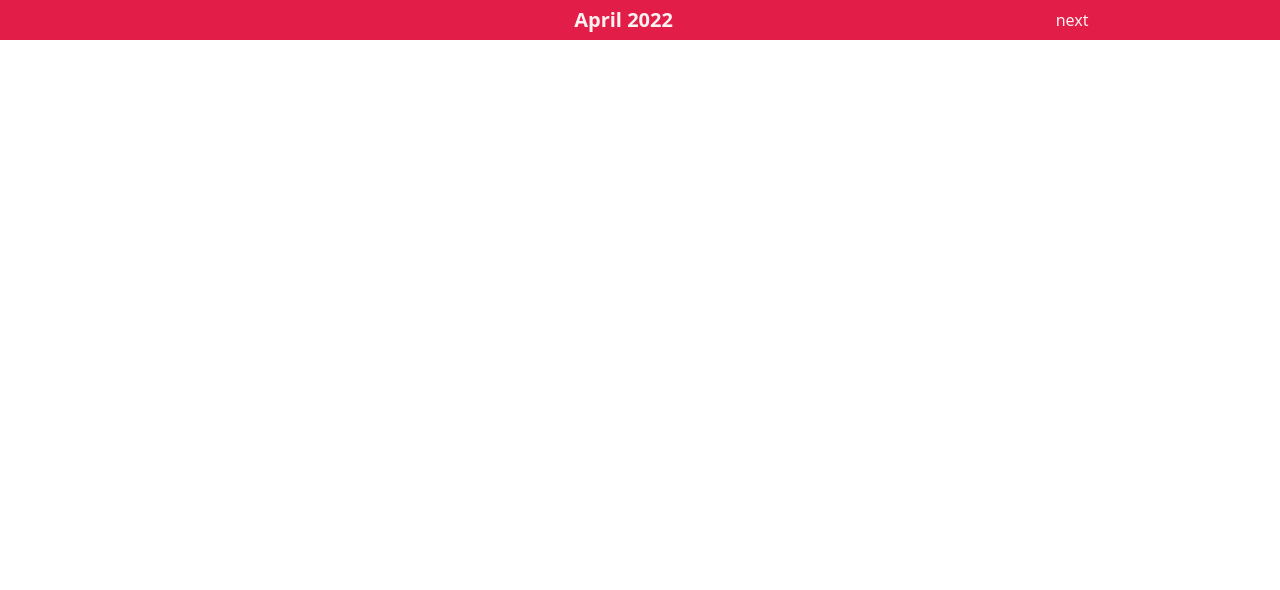
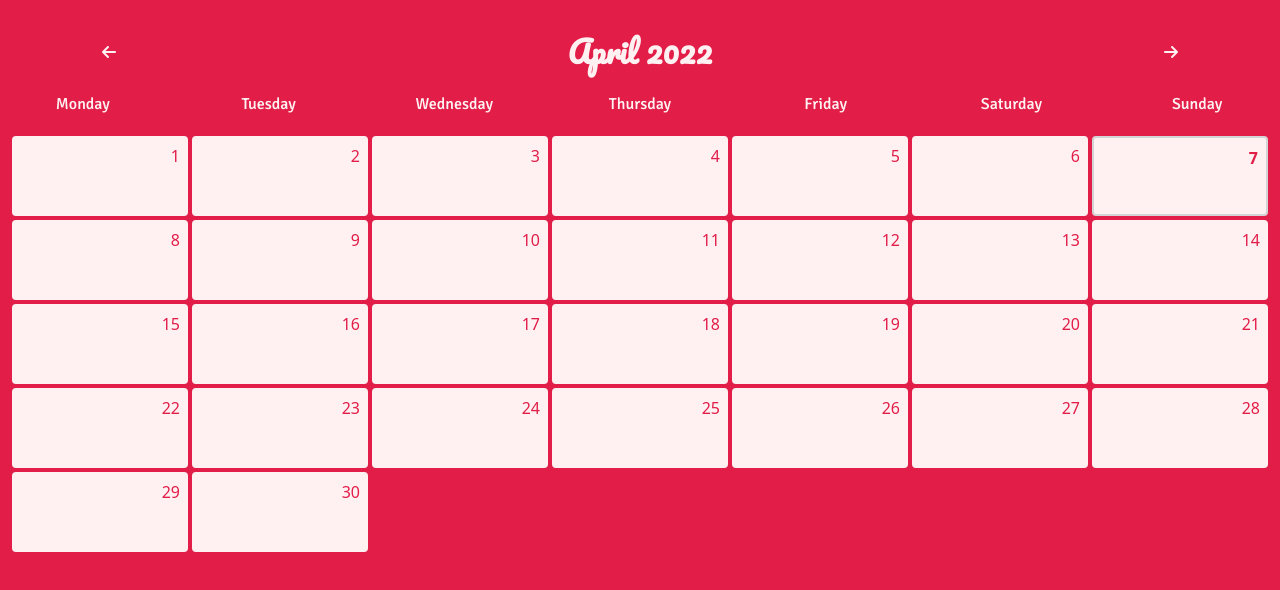
Before and after one commit to javisastre/calendar-vue, a Vue app: page / in a window 1280 px wide. Shown: the top 590 px of the page. Built offline with nearby package versions, Linux system fonts and the light colour scheme.

Commit message:
working calendar

```diff
--- a/index.html
+++ b/index.html
@@ -4,7 +4,17 @@
     <meta charset="UTF-8" />
     <link rel="icon" href="/favicon.ico" />
     <meta name="viewport" content="width=device-width, initial-scale=1.0" />
-    <title>Vite App</title>
+    <title>Calendar on Vue</title>
+    <link rel="preconnect" href="https://fonts.googleapis.com" />
+    <link rel="preconnect" href="https://fonts.gstatic.com" crossorigin />
+    <link
+      href="https://fonts.googleapis.com/css2?family=Pacifico&family=Signika:wght@300;500&display=swap"
+      rel="stylesheet"
+    />
+    <script
+      src="https://kit.fontawesome.com/1b48411364.js"
+      crossorigin="anonymous"
+    ></script>
   </head>
   <body>
     <div id="app"></div>
--- a/src/App.vue
+++ b/src/App.vue
@@ -1,4 +1,8 @@
-<template><Calendar /></template>
+<template>
+  <div class="bg-rose-100">
+    <Calendar />
+  </div>
+</template>
 
 <script>
 import Calendar from "./components/Calendar.vue";
--- a/src/components/Calendar.vue
+++ b/src/components/Calendar.vue
@@ -1,11 +1,33 @@
 <template>
-  <div class="container mx-auto">
-    <div class="flex justify-around items-center bg-rose-600 text-rose-50 h-10">
-      <div></div>
-      <h2 class="font-bold text-xl">{{ monthList[month] }} {{ year }}</h2>
-      <div>next</div>
+  <div class="container mx-auto h-screen bg-rose-600 pt-5">
+    <div class="flex justify-around items-center text-rose-50 h-16">
+      <button @click="prevMonth"><i class="fa-solid fa-arrow-left"></i></button>
+      <h2 class="w-1/2 text-center font-bold text-3xl font-swash">
+        {{ monthList[month] }} {{ year }}
+      </h2>
+      <button @click="nextMonth">
+        <i class="fa-solid fa-arrow-right"></i>
+      </button>
     </div>
-    <main class="grid grid-cols-7"></main>
+    <div class="text-rose-50 grid grid-cols-7 gap-5 h-10">
+      <div
+        class="self-center font-signika text-rose-50 text-center"
+        v-for="weekDay in weekDays"
+        :key="weekDay"
+      >
+        {{ weekDay }}
+      </div>
+    </div>
+    <main class="grid grid-cols-7 gap-1 border-0 p-3">
+      <div
+        v-for="day in days"
+        :key="day"
+        :class="{ [todayClass]: isToday(day) }"
+        class="p-2 text-right h-20 bg-rose-50 rounded text-rose-600"
+      >
+        {{ day.getDate() }}
+      </div>
+    </main>
   </div>
 </template>
 
@@ -30,8 +52,55 @@ export default {
         "November",
         "December",
       ],
+      weekDays: [
+        "Monday",
+        "Tuesday",
+        "Wednesday",
+        "Thursday",
+        "Friday",
+        "Saturday",
+        "Sunday",
+      ],
+      todayClass:
+        "bg-neutral-700 text-neutral-50 font-bold border-2 border-neutral-300",
     };
   },
-  methods: {},
+  methods: {
+    nextMonth() {
+      if (this.month === 11) {
+        this.month = 0;
+        this.year++;
+      } else {
+        this.month++;
+      }
+    },
+    prevMonth() {
+      if (this.month === 0) {
+        this.month = 11;
+        this.year--;
+      } else {
+        this.month--;
+      }
+    },
+    isToday(d) {
+      const now = new Date();
+      return (
+        d.getDate() === now.getDate() &&
+        d.getMonth() === now.getMonth() &&
+        d.getFullYear() === now.getFullYear()
+      );
+    },
+  },
+  computed: {
+    days() {
+      let d = new Date(this.year, this.month, 1);
+      const days = [];
+      while (d.getMonth() === this.month) {
+        days.push(new Date(d));
+        d.setDate(d.getDate() + 1);
+      }
+      return days;
+    },
+  },
 };
 </script>
--- a/tailwind.config.js
+++ b/tailwind.config.js
@@ -1,7 +1,14 @@
+const defaultTheme = require("tailwindcss/defaultTheme");
+
 module.exports = {
   content: ["./index.html", "./src/**/*.{vue,js,ts,jsx,tsx}"],
   theme: {
-    extend: {},
+    extend: {
+      fontFamily: {
+        "swash": ["Pacifico", ...defaultTheme.fontFamily.sans],
+        "signika": ["Signika", ...defaultTheme.fontFamily.sans],
+      },
+    },
   },
   plugins: [],
 };
```
